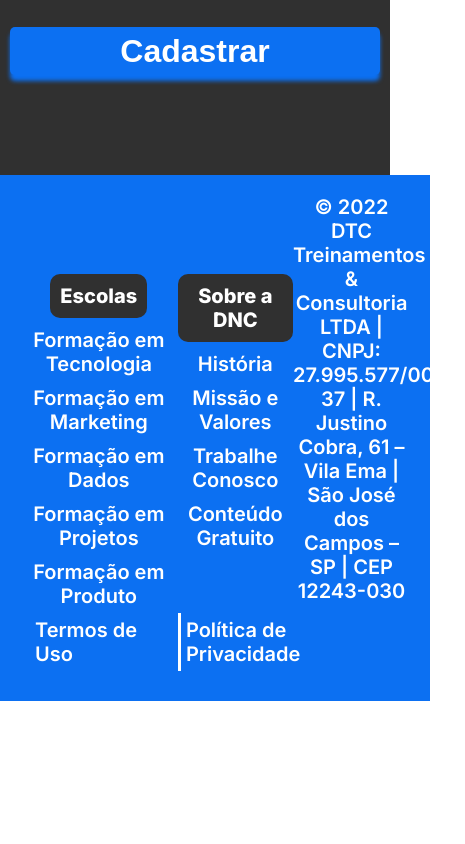
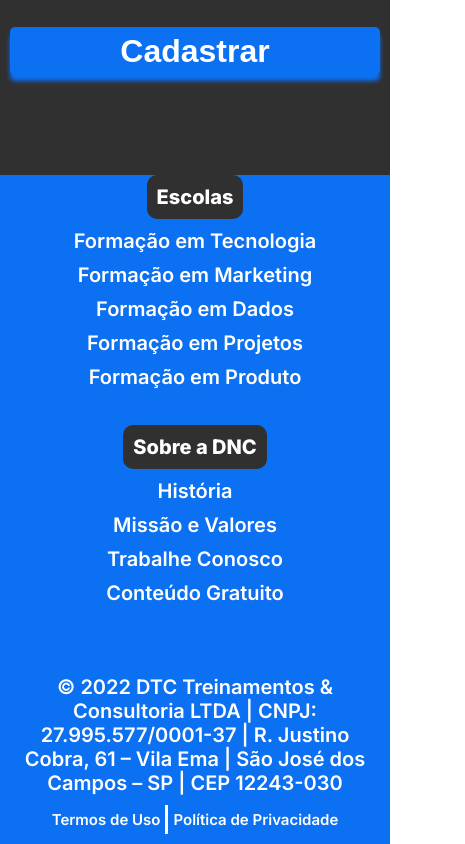
Before and after one commit to arturmois/bootcamp-dnc, a plain HTML site: page index.html in a window 390 px wide. Shown: the part 1373-2217 px from the top of the page, 465 px wide, since content can reach past the window. Before the commit the page ends 2074 px from the top, so only its background shows below. Drawn offline with Linux system fonts and the light colour scheme.

Commit message:
feat(footer): finish midia query footer

```diff
--- a/style.css
+++ b/style.css
@@ -292,4 +292,20 @@
   .checkbox-items label {
     font-size: 10px;
   }
+footer {
+  width: 100%;
+  padding: 0px;
 }
+
+  footer .linha1 {
+    flex-direction: column;
+  }
+
+  footer .endereco {
+    width: 95%;
+  }
+
+  footer .linha2 a{
+    font-size: 15px;
+  }
+}
```
